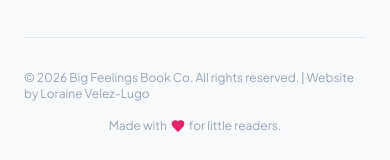
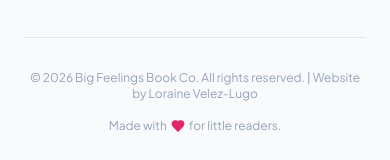
Before and after one commit to LoraineVelez/Big-Feelings-Book-Co, a React (Vite) app: page / in a window 390 px wide. Shown: the part 4828-4988 px from the top of the page. Built offline with nearby package versions, Linux system fonts and the light colour scheme.

Commit message:
fix(Footer): Center text on small screens
Adjusted the footer text alignment to be centered on small screens and left-aligned on medium and larger screens for better readability and responsiveness.

```diff
--- a/components/Footer.tsx
+++ b/components/Footer.tsx
@@ -1,4 +1,3 @@
-
 import React from 'react';
 import { Link } from 'react-router-dom';
 import { Instagram, Twitter, Mail, Heart } from 'lucide-react';
@@ -53,7 +52,7 @@ const Footer: React.FC = () => {
         </div>
 
         <div className="flex flex-col md:flex-row justify-between items-center pt-8 border-t border-slate-200 gap-4 text-xs">
-          <p className="text-slate-400">© 2026 Big Feelings Book Co. All rights reserved. | Website by Loraine Velez-Lugo</p>
+          <p className="text-slate-400 text-center md:text-left">© 2026 Big Feelings Book Co. All rights reserved. | Website by Loraine Velez-Lugo</p>
           <div className="flex items-center gap-1 text-slate-400">
             Made with <Heart size={14} className="text-brand fill-brand" /> for little readers.
           </div>
```
